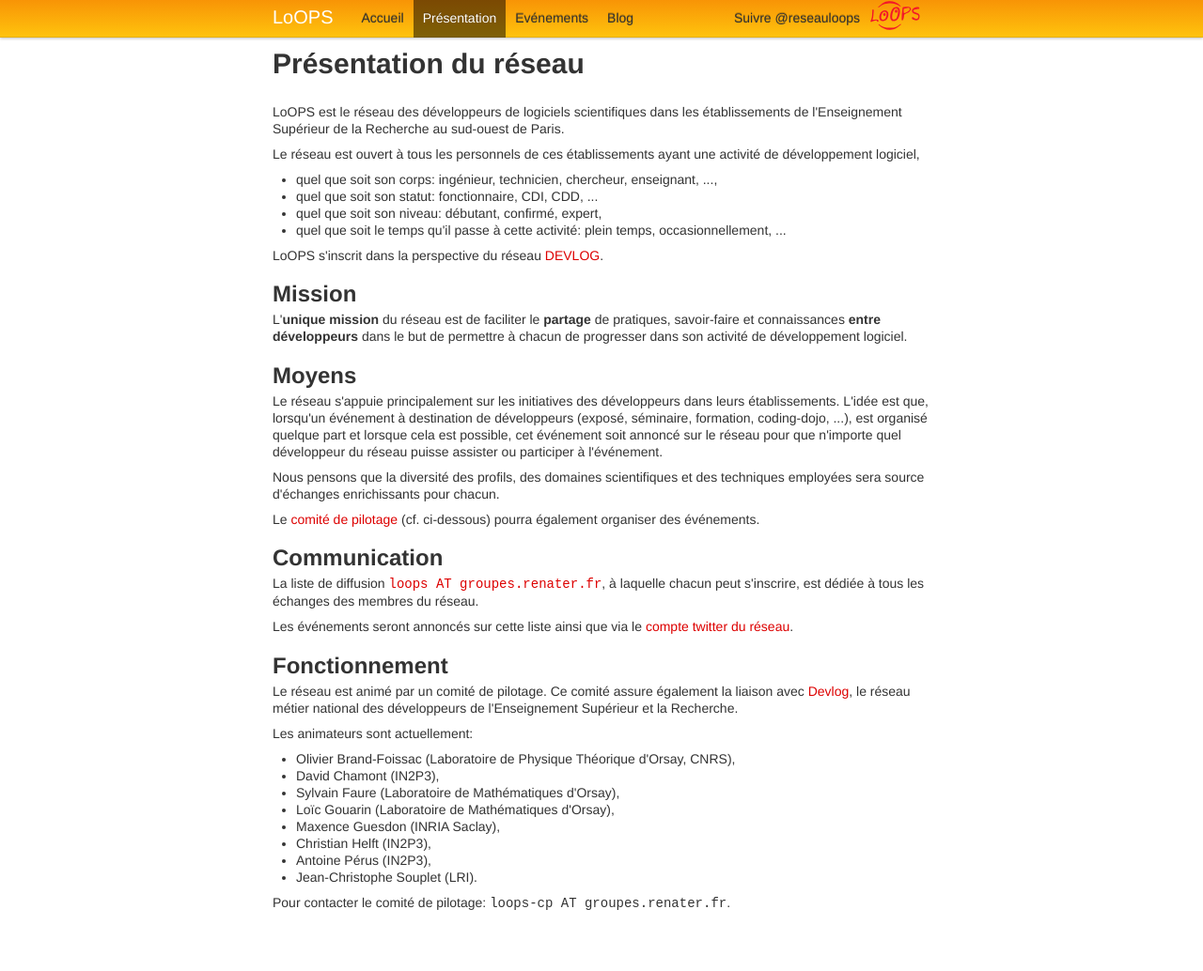
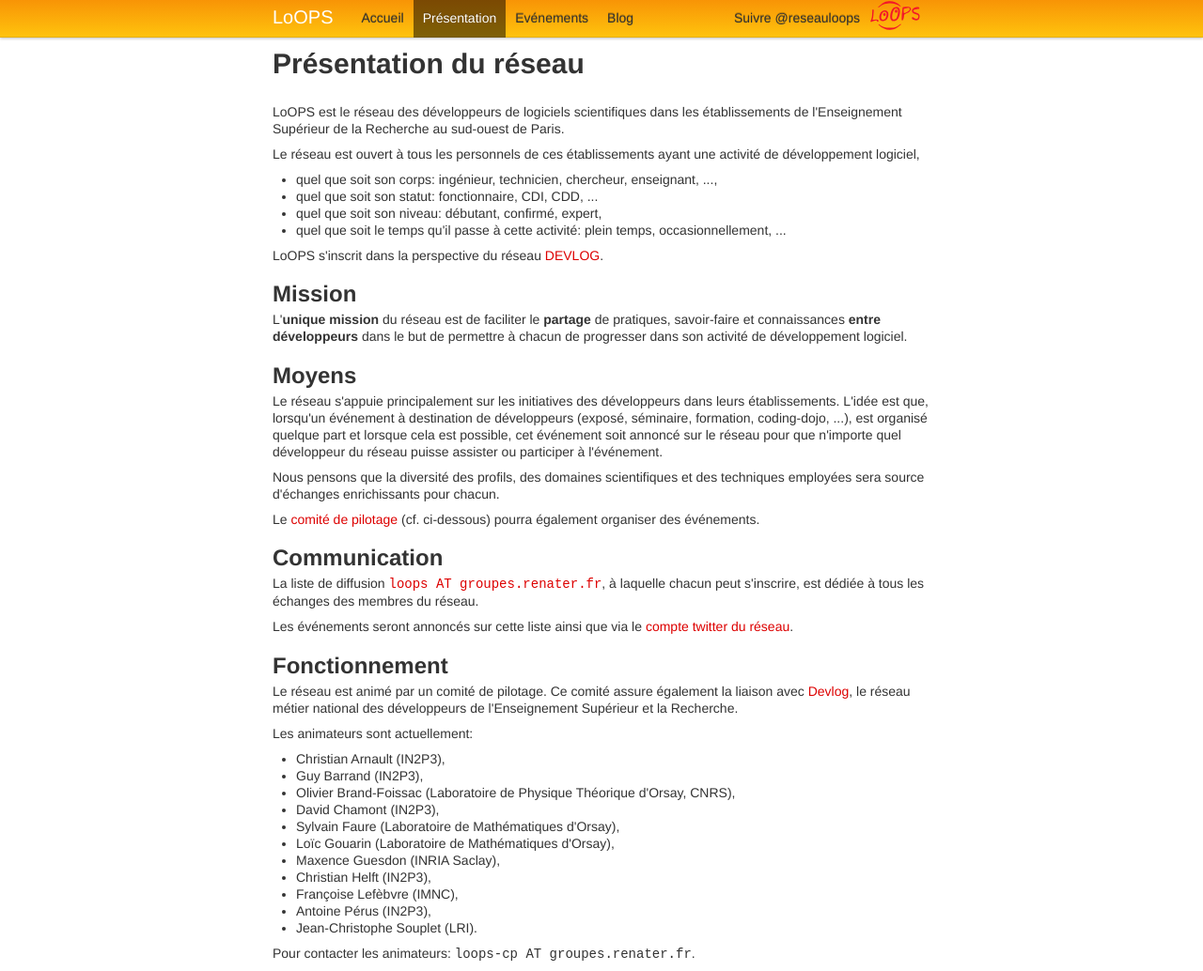
Before and after one commit to reseau-loops/reseau-loops.github.com, a Jekyll site: the page built from about.html, in a window 1280 px wide and 1034 px high. Shown: the whole window at 94% size. Built offline with Jekyll 4.4.1, drawn with Linux system fonts in a browser that asks for light colours; Markdown is read by kramdown in place of the engine named in the settings; comment, search, counter and statistics services are not loaded.

Commit message:
ajout membres animateurs

```diff
--- a/about.html
+++ b/about.html
@@ -74,15 +74,18 @@ métier national des développeurs de l'Enseignement Supérieur et la Recherche.
 Les animateurs sont actuellement:
 </p>
 <ul>
+<li>Christian Arnault (IN2P3),</li>
+<li>Guy Barrand (IN2P3),</li>
 <li>Olivier Brand-Foissac (Laboratoire de Physique Théorique d'Orsay, CNRS),</li>
 <li>David Chamont (IN2P3),</li>
 <li>Sylvain Faure (Laboratoire de Mathématiques d'Orsay),</li>
 <li>Loïc Gouarin (Laboratoire de Mathématiques d'Orsay),</li>
 <li>Maxence Guesdon (INRIA Saclay),</li>
 <li>Christian Helft (IN2P3),</li>
+<li>Françoise Lefèbvre (IMNC),</li>
 <li>Antoine Pérus (IN2P3),</li>
 <li>Jean-Christophe Souplet (LRI).</li>
 </ul>
 <p>
-Pour contacter le comité de pilotage: <tt>loops-cp AT groupes.renater.fr</tt>.
+Pour contacter les animateurs: <tt>loops-cp AT groupes.renater.fr</tt>.
 </p>
```
